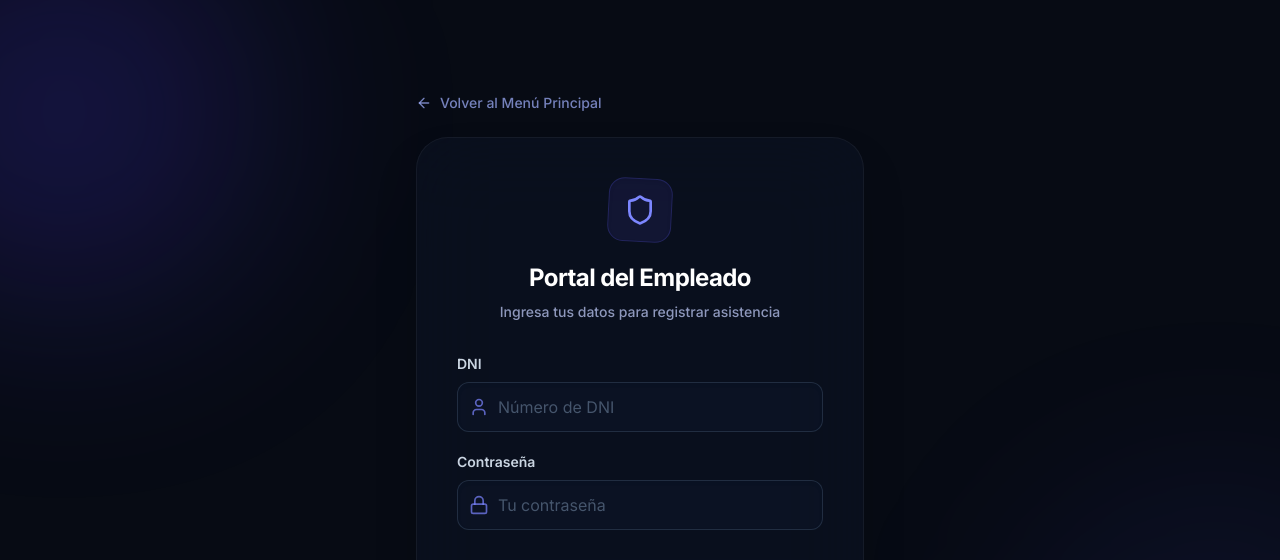
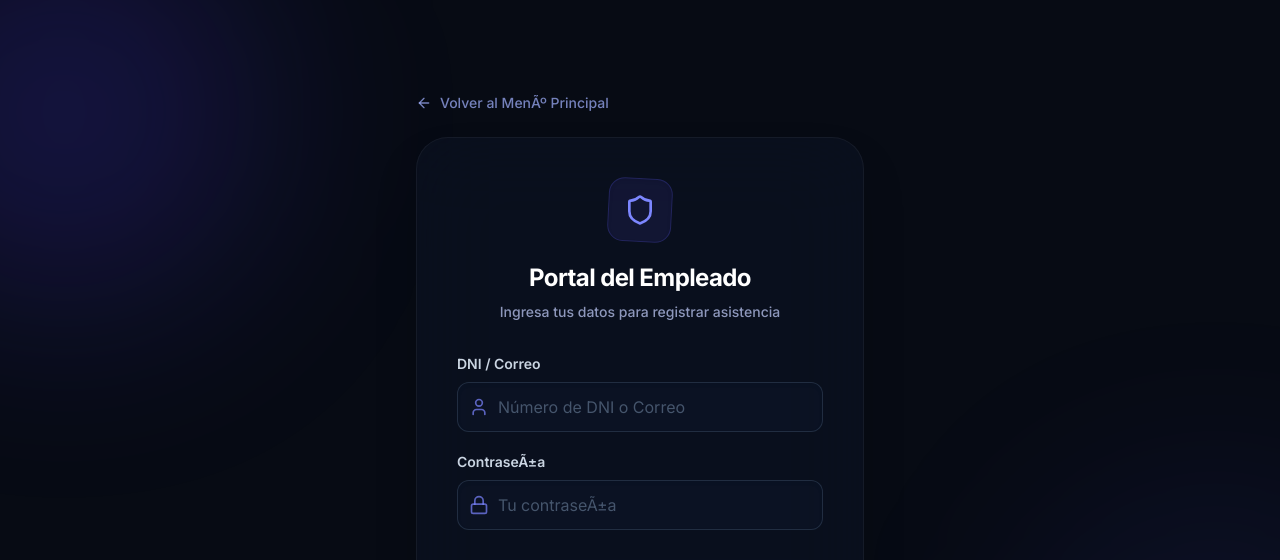
Before and after one commit to Dani03M/sistemaAsistencias, a React (Vite) app in the folder frontend/: page /login in a window 1280 px wide. Shown: the top 560 px of the page. Built offline with nearby package versions, Linux system fonts and the light colour scheme.

Commit message:
Allow admins to login via email in the employee portal

```diff
--- a/frontend/src/components/Login.jsx
+++ b/frontend/src/components/Login.jsx
@@ -15,7 +15,7 @@ export default function Login() {
   const [status, setStatus] = useState(null);
   const navigate = useNavigate();
 
-  // Redirección automática si ya hay token
+  // RedirecciÃ³n automÃ¡tica si ya hay token
   useEffect(() => {
     const token = localStorage.getItem('access_token');
     if (token) {
@@ -28,10 +28,10 @@ export default function Login() {
     setStatus(null);
 
     const cleanDNI = dni.trim();
-    if (!/^\d{8}$/.test(cleanDNI)) {
+    if (!cleanDNI) {
       setStatus({
         type: 'error',
-        message: 'El DNI debe tener exactamente 8 dígitos numéricos.'
+        message: 'El DNI o Correo es requerido.'
       });
       return;
     }
@@ -39,7 +39,7 @@ export default function Login() {
     if (!password || password.trim().length === 0) {
       setStatus({
         type: 'error',
-        message: 'Por favor ingresa tu contraseña.'
+        message: 'Por favor ingresa tu contraseÃ±a.'
       });
       return;
     }
@@ -52,7 +52,7 @@ export default function Login() {
       // Detectar modelo real del dispositivo
       let deviceName = 'Dispositivo desconocido';
       try {
-        // Chrome/Edge en Android expone el modelo real del teléfono
+        // Chrome/Edge en Android expone el modelo real del telÃ©fono
         if (navigator.userAgentData && navigator.userAgentData.getHighEntropyValues) {
           const hints = await navigator.userAgentData.getHighEntropyValues(['model', 'platform', 'platformVersion']);
           const model = hints.model || '';
@@ -63,7 +63,7 @@ export default function Login() {
             deviceName = platform;
           }
         } else {
-          // Fallback parsing de userAgent estándar
+          // Fallback parsing de userAgent estÃ¡ndar
           const ua = navigator.userAgent;
           if (/Android/i.test(ua)) {
             const match = ua.match(/Android[^;]+;\s*([^;)]+)\s*[;)]/);
@@ -91,13 +91,13 @@ export default function Login() {
       const data = response.data;
 
       if (data.device_approved) {
-        // Solo guardar token si el dispositivo está aprobado
+        // Solo guardar token si el dispositivo estÃ¡ aprobado
         if (data.access_token) {
           localStorage.setItem('access_token', data.access_token);
         }
         setStatus({
           type: 'success',
-          message: 'Dispositivo aprobado. Entrando al escáner...'
+          message: 'Dispositivo aprobado. Entrando al escÃ¡ner...'
         });
         setTimeout(() => {
           navigate('/scanner', { replace: true });
@@ -105,7 +105,7 @@ export default function Login() {
       } else {
         setStatus({
           type: 'warning',
-          message: 'Dispositivo pendiente de aprobación por RRHH.'
+          message: 'Dispositivo pendiente de aprobaciÃ³n por RRHH.'
         });
       }
 
@@ -118,12 +118,12 @@ export default function Login() {
           const detail = error.response.data.detail;
           errorMessage = Array.isArray(detail) ? detail.map(e => e.msg).join(', ') : detail;
         } else if (error.response.status === 401) {
-          errorMessage = 'DNI o contraseña incorrectos.';
+          errorMessage = 'DNI/Correo o contraseña incorrectos.'
         } else if (error.response.status === 403) {
           errorMessage = 'Usuario deshabilitado o no autorizado.';
         }
       } else if (error.request) {
-        errorMessage = 'No se pudo conectar con el servidor. Verifica tu conexión.';
+        errorMessage = 'No se pudo conectar con el servidor. Verifica tu conexiÃ³n.';
       }
 
       setStatus({
@@ -147,7 +147,7 @@ export default function Login() {
           className="inline-flex items-center gap-2 text-indigo-300/70 hover:text-white text-sm font-medium transition-colors group"
         >
           <ArrowLeft className="w-4 h-4 transition-transform group-hover:-translate-x-1" />
-          <span>Volver al Menú Principal</span>
+          <span>Volver al MenÃº Principal</span>
         </Link>
       </div>
 
@@ -178,25 +178,25 @@ export default function Login() {
 
           <form onSubmit={handleSubmit} className="space-y-5">
             <div>
-              <label className="block text-sm font-semibold text-slate-300 mb-2">DNI</label>
+              <label className="block text-sm font-semibold text-slate-300 mb-2">DNI / Correo</label>
               <div className="relative">
                 <div className="absolute inset-y-0 left-0 pl-3 flex items-center pointer-events-none">
                   <User className="h-5 w-5 text-indigo-400/70" />
                 </div>
                 <input
                   type="text"
-                  maxLength="8"
+
                   value={dni}
-                  onChange={(e) => setDNI(e.target.value.replace(/\D/g, ''))}
+                  onChange={(e) => setDNI(e.target.value)}
                   className="block w-full pl-10 pr-3 py-3 border border-slate-700/60 rounded-xl bg-slate-900/50 text-white focus:ring-2 focus:ring-indigo-500/50 focus:border-indigo-500/50 placeholder-slate-600 transition-colors shadow-inner"
-                  placeholder="Número de DNI"
+                  placeholder="Número de DNI o Correo"
                   disabled={loading}
                 />
               </div>
             </div>
 
             <div>
-              <label className="block text-sm font-semibold text-slate-300 mb-2">Contraseña</label>
+              <label className="block text-sm font-semibold text-slate-300 mb-2">ContraseÃ±a</label>
               <div className="relative">
                 <div className="absolute inset-y-0 left-0 pl-3 flex items-center pointer-events-none">
                   <Lock className="h-5 w-5 text-indigo-400/70" />
@@ -206,7 +206,7 @@ export default function Login() {
                   value={password}
                   onChange={(e) => setPassword(e.target.value)}
                   className="block w-full pl-10 pr-3 py-3 border border-slate-700/60 rounded-xl bg-slate-900/50 text-white focus:ring-2 focus:ring-indigo-500/50 focus:border-indigo-500/50 placeholder-slate-600 transition-colors shadow-inner"
-                  placeholder="Tu contraseña"
+                  placeholder="Tu contraseÃ±a"
                   disabled={loading}
                 />
               </div>
@@ -220,7 +220,7 @@ export default function Login() {
               {loading ? (
                 <>
                   <Loader2 className="w-5 h-5 mr-2 animate-spin" />
-                  Iniciando sesión...
+                  Iniciando sesiÃ³n...
                 </>
               ) : (
                 <>
```
Also changed, not shown: 1 other file (tests, documents, lock files or other folders).
